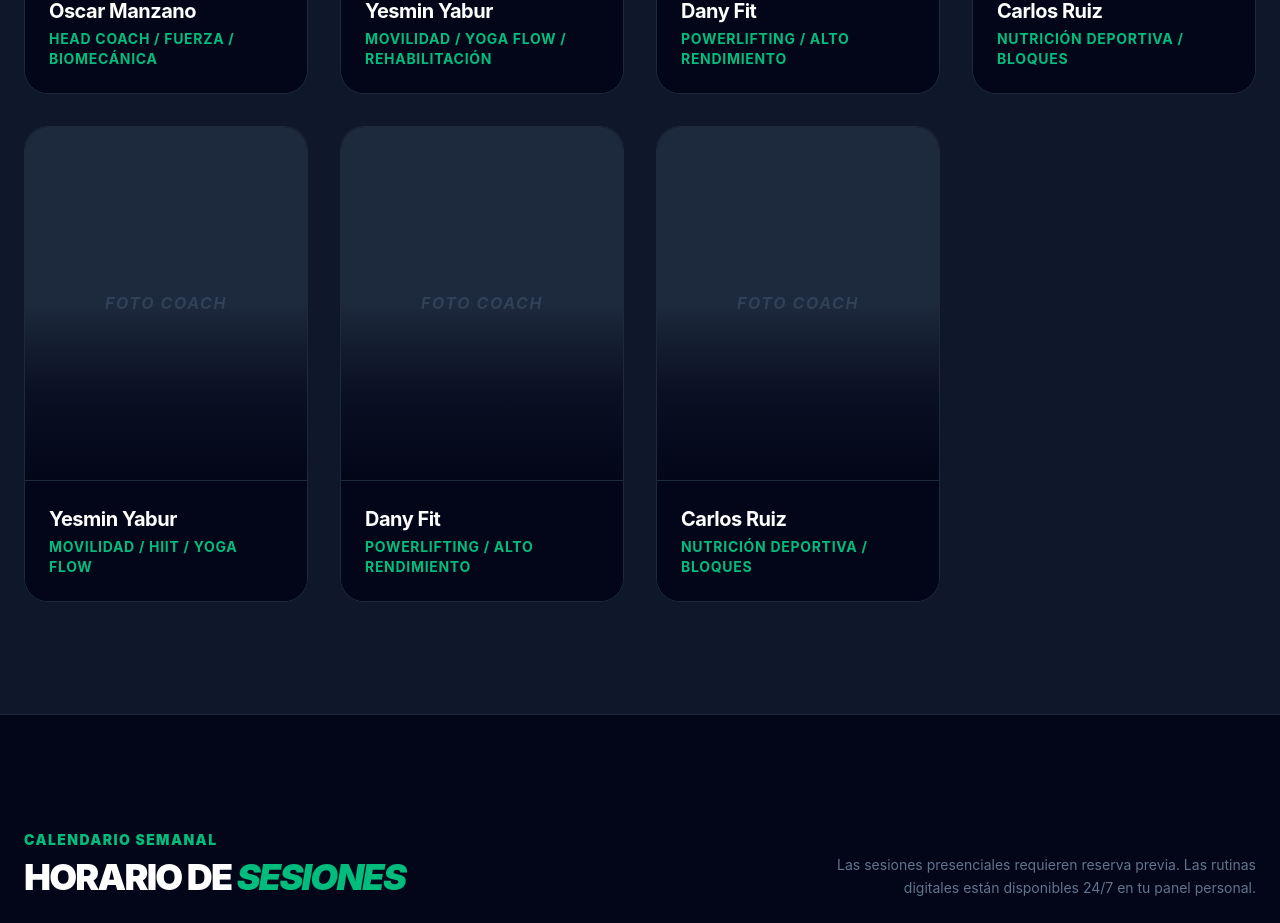
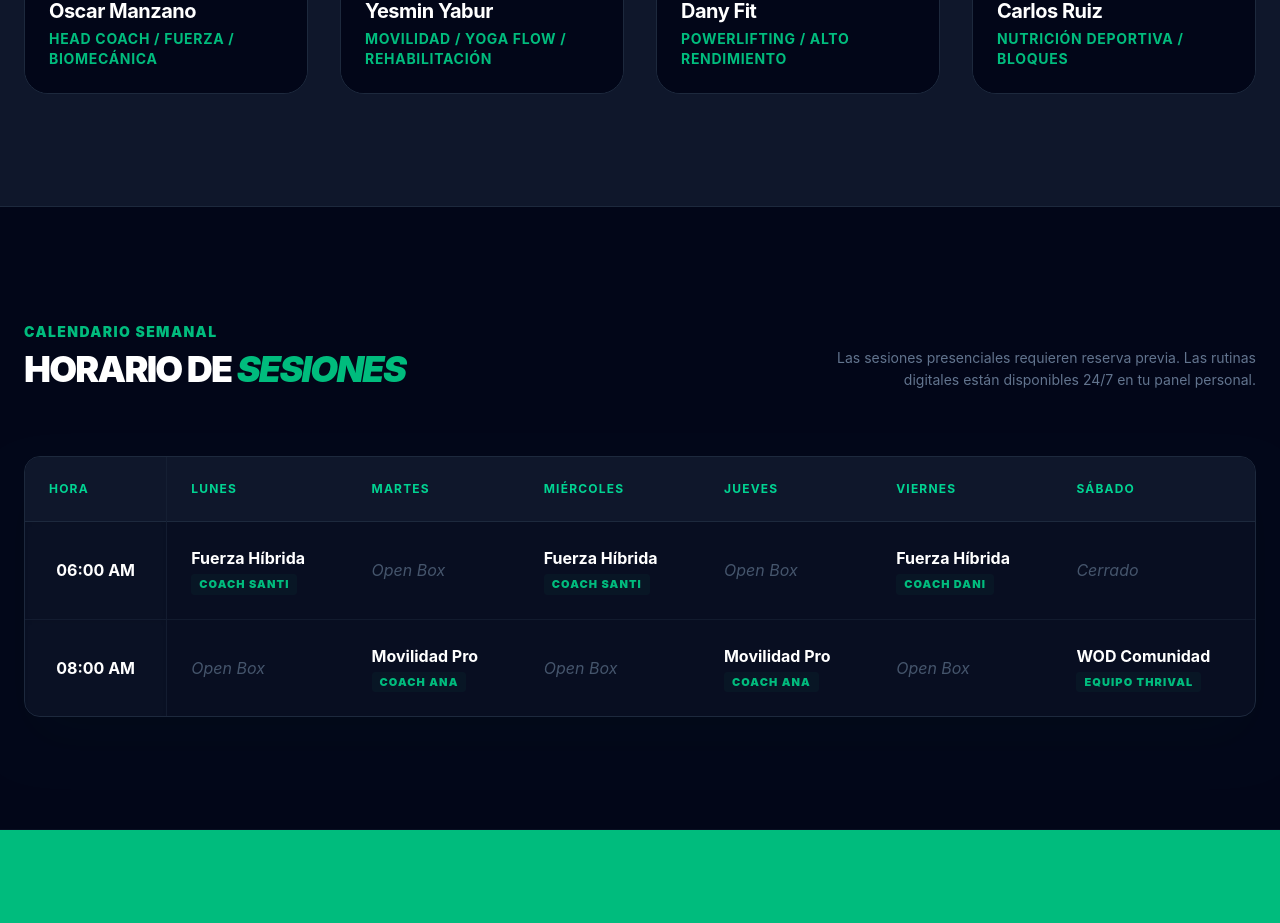
Before and after one commit to Sant-Xeleee/Thrival-Gym, a Vue app: page / in a window 1280 px wide. Shown: the part 2300-3223 px from the top of the page. Built offline with nearby package versions, Linux system fonts and the light colour scheme.

Commit message:
quitando entrenadores

```diff
--- a/src/views/HomeView.vue
+++ b/src/views/HomeView.vue
@@ -206,9 +206,6 @@ const coaches = [
   { nombre: 'Yesmin Yabur', especialidad: 'Movilidad / Yoga Flow / Rehabilitación' , foto: fotoYesmin },
   { nombre: 'Dany Fit', especialidad: 'Powerlifting / Alto Rendimiento' },
   { nombre: 'Carlos Ruiz', especialidad: 'Nutrición Deportiva / Bloques' },
-  { nombre: 'Yesmin Yabur', especialidad: 'Movilidad / HIIT / Yoga Flow' },
-  { nombre: 'Dany Fit', especialidad: 'Powerlifting / Alto Rendimiento' },
-  { nombre: 'Carlos Ruiz', especialidad: 'Nutrición Deportiva / Bloques' }
 ];
 </script>
 
```
